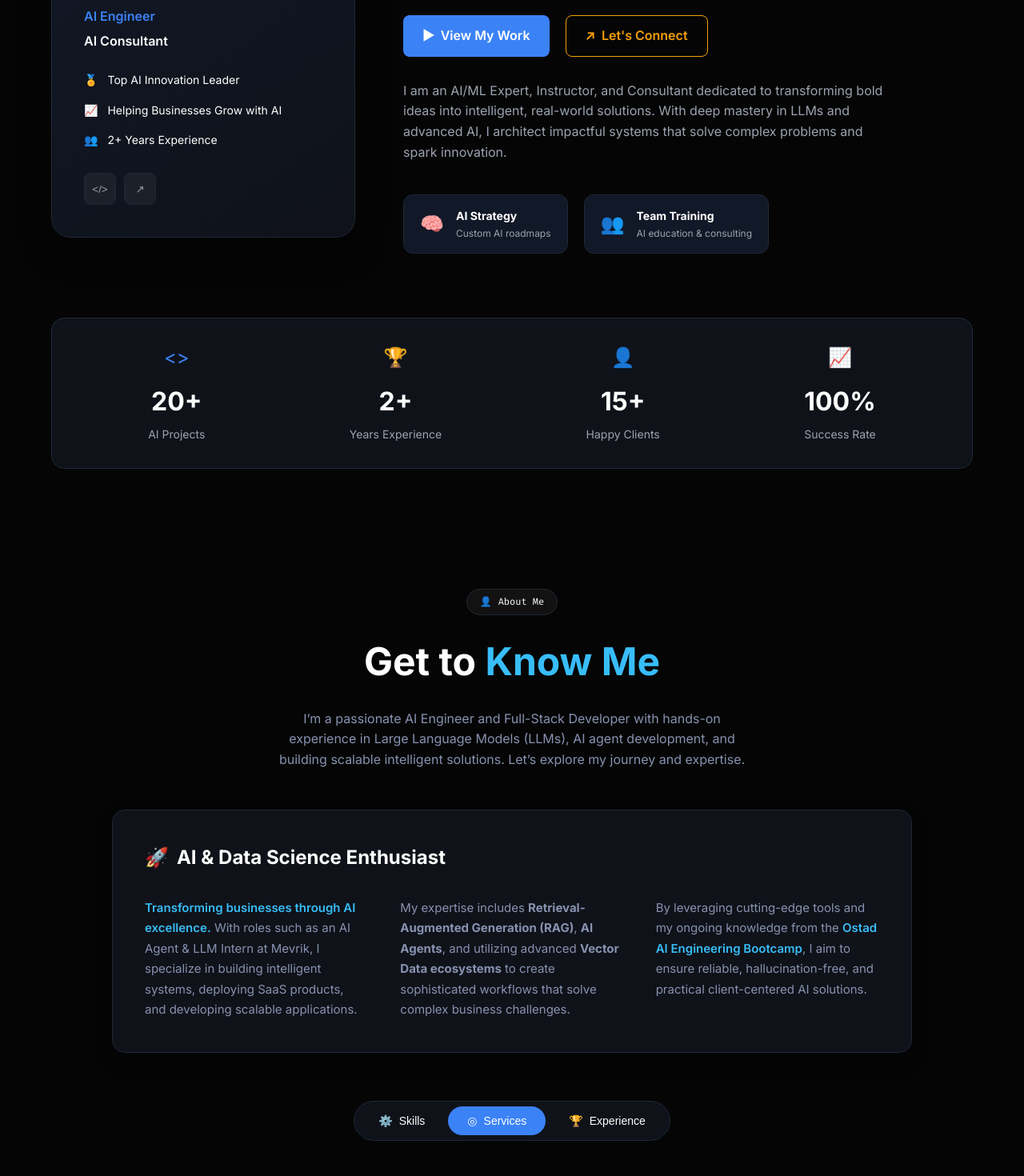
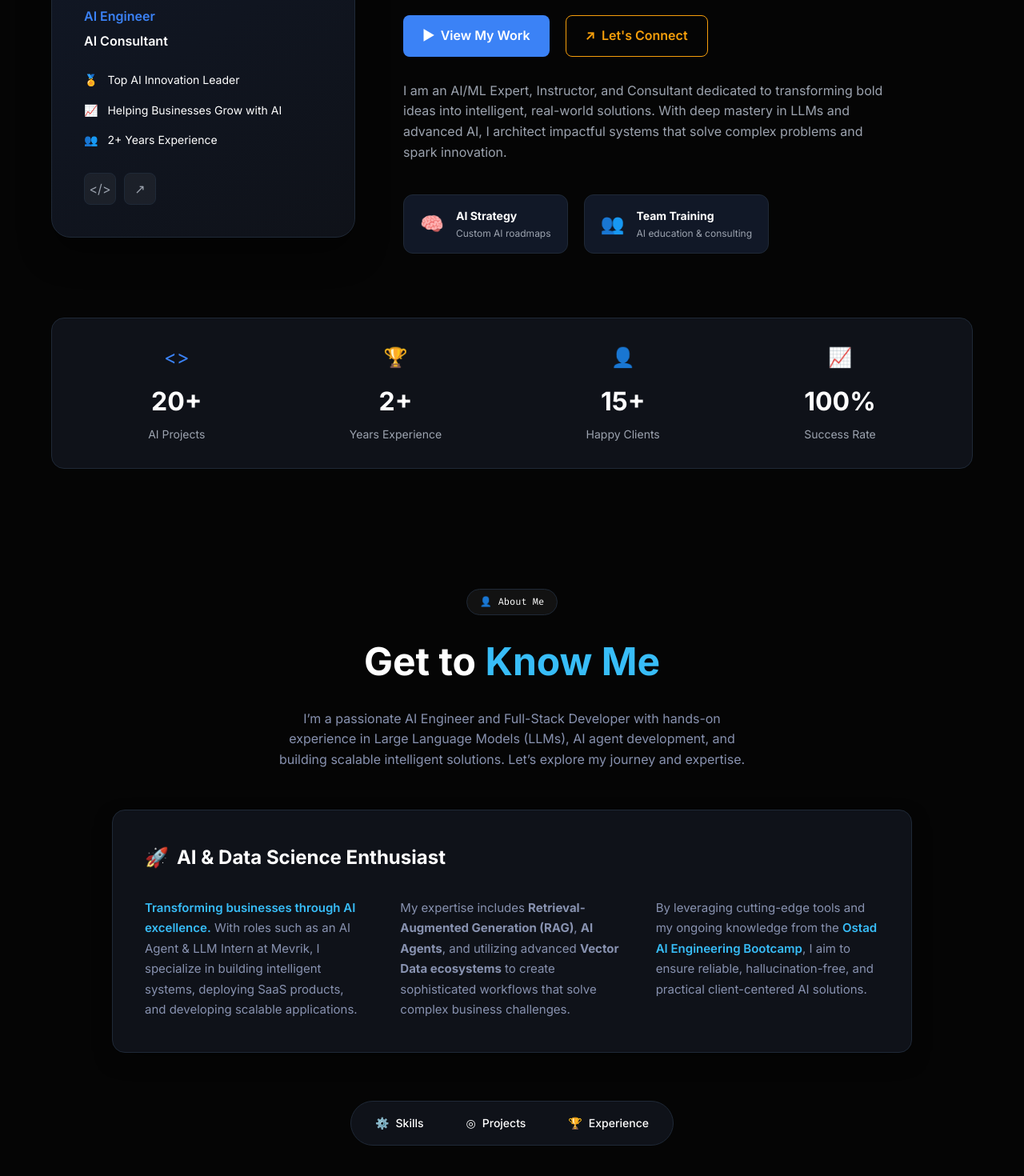
Before and after one commit to mirza-shafi/shafi-portfolio, a React (Vite) app: page / in a window 1280 px wide. Shown: the part 362-1832 px from the top of the page at 80% size. Built offline with nearby package versions, Linux system fonts and the light colour scheme.

Commit message:
feat: Update navigation links and buttons for improved accessibility and functionality

```diff
--- a/src/components/about.jsx
+++ b/src/components/about.jsx
@@ -47,18 +47,18 @@ const About = () => {
         </div>
       </div>
 
-      {/* Bottom Toggle Bar (Visual Only) */}
+      {/* Bottom Toggle Bar (Navigation) */}
       <div className="toggle-bar-container">
         <div className="toggle-bar">
-          <button className="toggle-btn">
+          <a href="#skills" className="toggle-btn" style={{textDecoration: 'none'}}>
             <span className="icon">⚙️</span> Skills
-          </button>
-          <button className="toggle-btn active">
-            <span className="icon">◎</span> Services
-          </button>
-          <button className="toggle-btn">
+          </a>
+          <a href="#projects" className="toggle-btn" style={{textDecoration: 'none'}}>
+            <span className="icon">◎</span> Projects
+          </a>
+          <a href="#experience" className="toggle-btn" style={{textDecoration: 'none'}}>
             <span className="icon">🏆</span> Experience
-          </button>
+          </a>
         </div>
       </div>
 
--- a/src/components/hero.jsx
+++ b/src/components/hero.jsx
@@ -32,8 +32,8 @@ const Hero = () => {
           </div>
 
           <div className="profile-actions">
-            <button className="icon-btn">{'</>'}</button>
-            <button className="icon-btn">↗</button>
+            <a href="https://github.com/mirza-shafi" target="_blank" rel="noreferrer" className="icon-btn" style={{display: 'inline-flex', alignItems: 'center', justifyContent: 'center', textDecoration: 'none'}}>{'</>'}</a>
+            <a href="https://linkedin.com/in/mirza-shafi" target="_blank" rel="noreferrer" className="icon-btn" style={{display: 'inline-flex', alignItems: 'center', justifyContent: 'center', textDecoration: 'none'}}>↗</a>
           </div>
         </div>
 
--- a/src/components/navbar.jsx
+++ b/src/components/navbar.jsx
@@ -9,7 +9,7 @@ const Navbar = () => {
         <li><a href="#experience"><span>02.</span>Experience</a></li>
         <li><a href="#projects"><span>03.</span>Work</a></li>
         <li><a href="#contact"><span>04.</span>Contact</a></li>
-        <li><a href="/resume.pdf" className="btn-small" style={{border: '1px solid var(--green)', padding: '8px 16px', borderRadius: '4px', color: 'var(--green)'}}>Resume</a></li>
+        <li><a href="/images/MIRZA%20MD%20SHAFI%20UDDIN_CV_AI_Engineer.pdf" target="_blank" rel="noreferrer" className="btn-small" style={{border: '1px solid var(--green)', padding: '8px 16px', borderRadius: '4px', color: 'var(--green)'}}>Resume</a></li>
       </ul>
     </nav>
   );
```
